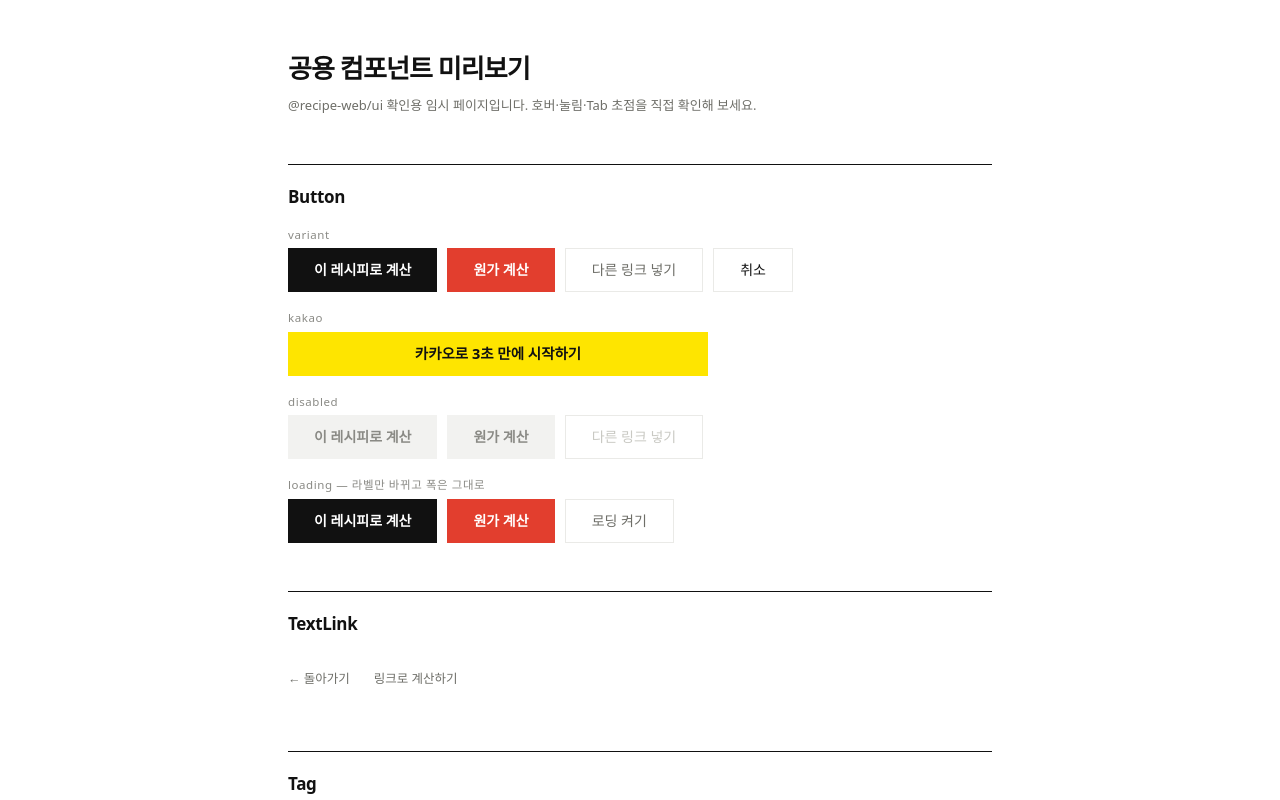
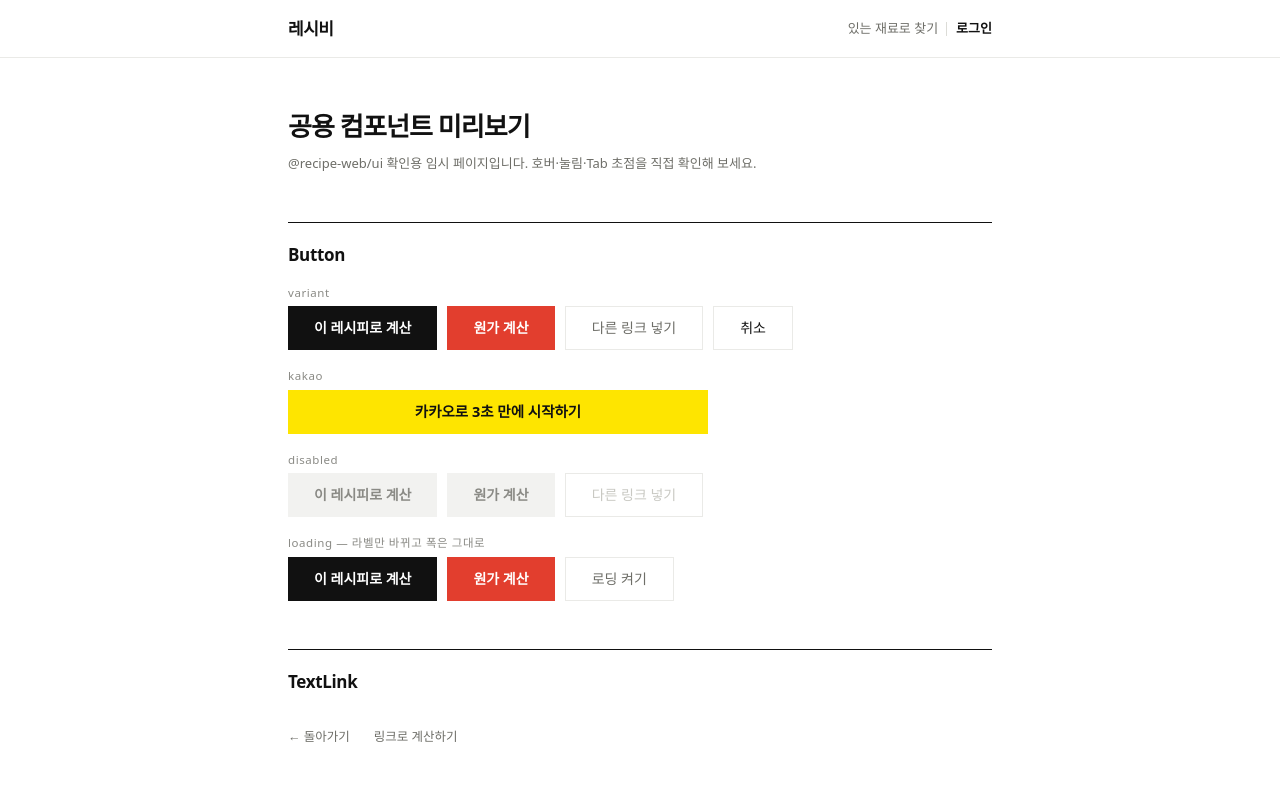
Before and after one commit to Synergy-AI-Vibe/recipe-web, a Next.js app in the folder apps/web/: page /ui-preview in a window 1280 px wide. Shown: the top 800 px of the page. Built offline with nearby package versions, Linux system fonts and the light colour scheme.

Commit message:
feat: 루트 레이아웃에 헤더·푸터 적용

```diff
--- a/apps/web/src/app/layout.tsx
+++ b/apps/web/src/app/layout.tsx
@@ -1,31 +1,23 @@
 import type { Metadata } from "next";
-import { Geist, Geist_Mono } from "next/font/google";
 import { Providers } from "@/components/providers";
+import { Header } from "@/components/layout/header/header";
+import { Footer } from "@/components/layout/footer";
 import "./globals.css";
 
-const geistSans = Geist({
-  variable: "--font-geist-sans",
-  subsets: ["latin"],
-});
-
-const geistMono = Geist_Mono({
-  variable: "--font-geist-mono",
-  subsets: ["latin"],
-});
-
 export const metadata: Metadata = {
-  title: "Create Next App",
-  description: "Generated by create next app",
+  title: "레시비 — 유튜브 레시피 재료비 계산",
+  description: "유튜브 레시피의 재료비를 계산해 사 먹을 때와 비교하는 서비스",
 };
 
 export default function RootLayout({ children }: LayoutProps<"/">) {
   return (
-    <html
-      lang="en"
-      className={`${geistSans.variable} ${geistMono.variable} h-full antialiased`}
-    >
-      <body className="min-h-full flex flex-col">
-        <Providers>{children}</Providers>
+    <html lang="ko" className="h-full antialiased">
+      <body className="flex min-h-full flex-col">
+        <Providers>
+          <Header />
+          {children}
+          <Footer />
+        </Providers>
       </body>
     </html>
   );
```
